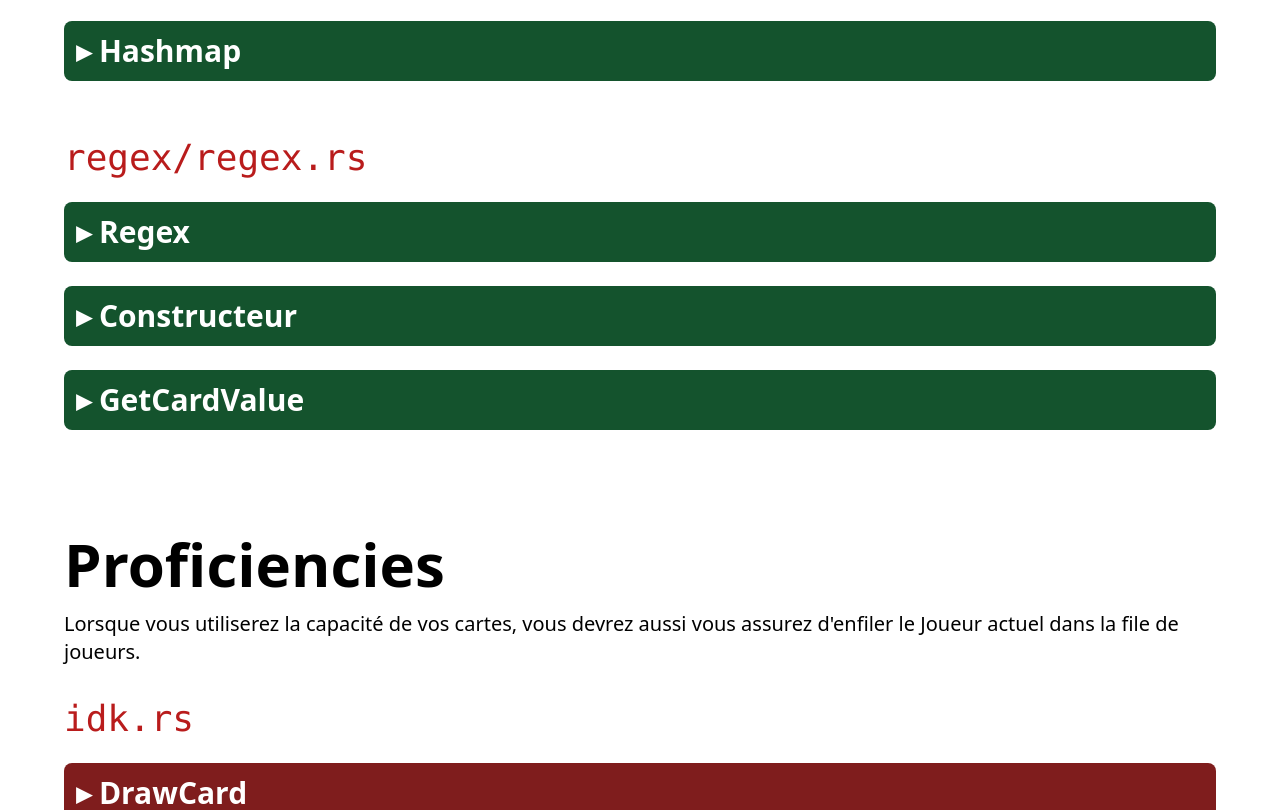
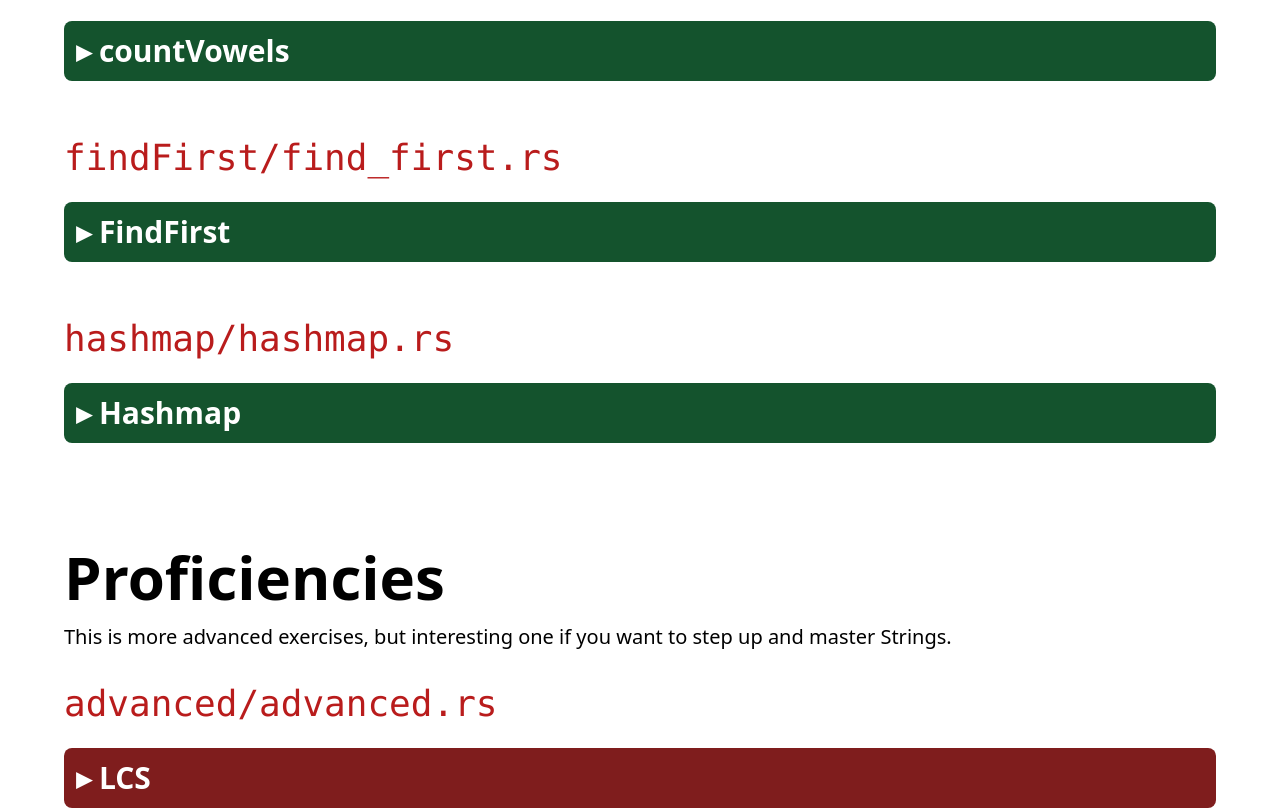
Before and after one commit to Gaspardcode/EPIRS-help, a React (Vite) app: page / in a window 1280 px wide. Shown: the part 1281-2091 px from the top of the page. Built offline with nearby package versions, Linux system fonts and the light colour scheme.

Commit message:
add exercises find_first, count_vowels, and strtok

```diff
--- a/src/subject/FundamentalsSection.jsx
+++ b/src/subject/FundamentalsSection.jsx
@@ -2,7 +2,7 @@ import React from "react";
 import Toggle from "../components/Toggle.jsx";
 import P from "../components/P.jsx";
 import CodeBlock from "../components/CodeBlock.jsx";
-import {HelpMessage, PrototypeMessage, TestMessage} from "../components/HighlightedMessage.jsx";
+import { PrototypeMessage } from "../components/HighlightedMessage.jsx";
 import UL from "../UL.jsx";
 import Code from "../components/Code.jsx";
 
@@ -12,15 +12,15 @@ function FundamentalsSection() {
             <section className="w-full px-16 py-8">
                 <h2 className="text-6xl font-bold pb-4">Fundamentals</h2>
                 <LcsPart />
+                <CountVowels />
+                <FindFirst />
                 <HashmapPart />
-            <RegexPart />
             </section>
         </>
     );
 }
 
-function LcsPart()
-{
+function LcsPart() {
     return (
         <section className="w-full py-4">
             <h3 className="text-4xl text-red-500"><Code>lcs/lcs.rs</Code></h3>
@@ -36,8 +36,41 @@ function LcsPart()
     );
 }
 
-function HashmapPart()
-{
+function CountVowels() {
+    return (
+        <section className="w-full py-4">
+            <h3 className="text-4xl text-red-500"><Code>findFirst/count_vowels.rs</Code></h3>
+            <Toggle title="countVowels" color={"fundamentals"}>
+                <P>The goal in here is to return the number of vowels of a given String
+                    Return 0 if empty.</P>
+                <PrototypeMessage>
+                    <CodeBlock language="language-rust">
+                        {`pub fn count_vowels(s: &str) -> usize {}`}
+                    </CodeBlock>
+                </PrototypeMessage>
+            </Toggle>
+        </section>
+    );
+}
+
+function FindFirst() {
+    return (
+        <section className="w-full py-4">
+            <h3 className="text-4xl text-red-500"><Code>findFirst/find_first.rs</Code></h3>
+            <Toggle title="FindFirst" color={"fundamentals"}>
+                <P>The find_first() function takes a string as input and returns the index of the patter given as parametter.
+                    If not found, you should return the len of the string.</P>
+                <PrototypeMessage>
+                    <CodeBlock language="language-rust">
+                        {`pub fn find_first(s: &str, pattern: &str) -> usize {}`}
+                    </CodeBlock>
+                </PrototypeMessage>
+            </Toggle>
+        </section>
+    );
+
+}
+function HashmapPart() {
     return (
         <section className="w-full py-4">
             <h3 className="text-4xl"><Code>hashmap/hashmap.rs</Code></h3>
@@ -55,47 +88,4 @@ function HashmapPart()
     );
 }
 
-function RegexPart()
-{
-    return (
-        <section className="w-full py-4">
-            <h3 className="text-4xl"><Code>regex/regex.rs</Code></h3>
-            <Toggle title="Regex" color={"fundamentals"}>
-                <P>Ici, nous allons définir une classe <Code>Card</Code> qui représente une carte de Uno. Nous définirons les différents types de cartes juste après.</P>
-                <div className="my-4"/>
-                <P><u>La classe <Code>Card</Code> doit avoir les attributs suivants :</u></P>
-                <UL>
-                    <li>Un attrubut <b>privé</b> <Code>Value</Code> de type <Code>string</Code> qui représente la valeur de la carte (exemple: "7", "Reverse", ect...).</li>
-                </UL>
-            </Toggle>
-            <Toggle title="Constructeur" color={"fundamentals"}>
-                <P>La classe <Code>Card</Code> doit avoir un constructeur qui initialise l'attribut <Code>Value</Code> à partir de la <Code>cardValue</Code> passée en paramètre.</P>
-                <PrototypeMessage>
-                    <CodeBlock language="language-csharp">
-                        {`public Card(string cardValue) { }`}
-                    </CodeBlock>
-                </PrototypeMessage>
-
-                Wait the next function if you want to test properly the constructor.
-            </Toggle>
-            <Toggle title="GetCardValue" color={"fundamentals"}>
-                <P>La classe <Code>Card</Code> doit avoir une méthode <Code>GetCardValue</Code> qui retourne l'attribut <Code>Value</Code> de la carte.</P>
-                <PrototypeMessage>
-                    <CodeBlock language="language-csharp">
-                        {`public string GetCardValue() { }`}
-                    </CodeBlock>
-                </PrototypeMessage>
-
-                <TestMessage>
-                    <CodeBlock language="language-csharp">
-                        {`Card card = new Card("7");
-Console.WriteLine(card.GetCardValue()); // Affiche "7"
-Card card2 = new Card("Reverse");
-Console.WriteLine(card2.GetCardValue()); // Affiche "Reverse"`}
-                    </CodeBlock>
-                </TestMessage>
-            </Toggle>
-        </section>
-    );
-}
 export default FundamentalsSection;
--- a/src/subject/IntroductionSection.jsx
+++ b/src/subject/IntroductionSection.jsx
@@ -2,7 +2,7 @@ import React from "react";
 import P from "../components/P";
 import Toggle from "../components/./Toggle.jsx";
 import CodeBlock from "../components/CodeBlock";
-import {HelpMessage, WarningMessage} from "../components/HighlightedMessage.jsx";
+import { HelpMessage, WarningMessage } from "../components/HighlightedMessage.jsx";
 import SubjectNav from "../components/SubjectNav.jsx";
 import UL from "../UL.jsx";
 
@@ -11,21 +11,21 @@ function IntroductionSection() {
         <>
             <section className="w-full px-16 py-8">
                 <h2 className="text-6xl font-bold">Introduction</h2>
-              <Consignes/>
-              <Architecture/>
+                <Consignes />
+                <Architecture />
             </section>
         </>
 
     );
 }
 
-function Consignes(){
+function Consignes() {
     return (
         <Toggle title="Consignes" color="info">
             <P>Voici un TP de soutien, faisant office d'exam blanc, vous étant proposé pour préparer l'exam.</P>
-            <div className="h-4"/>
+            <div className="h-4" />
             <P>Ce Tp est censé pouvoir être réalisé en 3h de temps, cependant aucun stress si vous ne l'avez pas fini, il est légèrement plus long que l'exam.</P>
-            <div className="h-4"/>
+            <div className="h-4" />
             <P>Bonnes révisions et n'hésitez pas à poser des questions au besoin, que ce soit sur discord.</P>
         </Toggle>
     )
@@ -46,7 +46,10 @@ function Architecture() {
 │    ├── hashmap
 │    │      │
 │    │      └── *.rs
-│    └── regex
+│    ├── findFirst
+│    │      │
+│    │      └── *.rs
+│    └── advanced (optional)
 │           │
 │           └── *.rs
 ├── test (optionnal)
--- a/src/subject/ProficienciesSection.jsx
+++ b/src/subject/ProficienciesSection.jsx
@@ -2,73 +2,55 @@ import React from "react";
 import Code from "../components/Code.jsx";
 import Toggle from "../components/Toggle.jsx";
 import P from "../components/P.jsx";
-import {PrototypeMessage, TestMessage} from "../components/HighlightedMessage.jsx";
+import { PrototypeMessage } from "../components/HighlightedMessage.jsx";
 import CodeBlock from "../components/CodeBlock.jsx";
-import UL from "../UL.jsx";
 
-function ProficienciesSection()
-{
+function ProficienciesSection() {
     return (
         <>
             <section className="w-full px-16 py-8">
                 <h2 className="text-6xl font-bold pb-4">Proficiencies</h2>
-                <P>Lorsque vous utiliserez la capacité de vos cartes, vous devrez aussi vous assurez d'enfiler le Joueur actuel dans la file de joueurs.</P>
-                <div className="my-4"/>
-                <PlayerPart2/>
+                <P>This is more advanced exercises, but interesting one if you want to step up and master Strings.</P>
+                <div className="my-4" />
+                <StrTok />
             </section>
         </>
     );
 }
 
-function PlayerPart2()
-{
+function StrTok() {
     return (
         <section className="w-full py-4">
-            <h3 className="text-4xl text-red-500"><Code>idk.rs</Code></h3>
-            <Toggle title="DrawCard" color="proficiencies">
-                <P>La méthode <Code>DrawCard</Code> prend en paramètre le paquet de cartes. Elle ajoute une carte au joueur en prenant la première carte du paquet (à l'index 0).</P>
-                <P>N'oubliez pas de retirer la carte du paquet.</P>
+            <h3 className="text-4xl text-red-500"><Code>advanced/advanced.rs</Code></h3>
+            <Toggle title="LCS" color={"proficiencies"}>
+                <P>The strtok function is used to tokenize (split) a string into smaller parts (tokens) based on a specified delimiter...</P>
+                <PrototypeMessage>
+                    <CodeBlock language="language-rust">
+                        {`
+#[cfg(test)]
+mod tests {
+use crate::tok::StrTokenizer;
 
-                <PrototypeMessage>
-                    <CodeBlock language="language-csharp">
-                        {`public void DrawCard(List<Card> deck) { }`}
+#[test]
+fn test_global() {
+let mut text = String::from("hello,world;this:is rust!");
+let delimiters = ",;: ";
+let mut tokenizer = StrTokenizer::new(&mut text, delimiters);
+assert_eq!(tokenizer.next(), Some("hello".to_string()));
+assert_eq!(tokenizer.next(), Some("world".to_string()));
+assert_eq!(tokenizer.next(), Some("this".to_string()));
+assert_eq!(tokenizer.next(), Some("is".to_string()));
+assert_eq!(tokenizer.next(), Some("rust!".to_string()));
+assert_eq!(tokenizer.next(), None);
+}
+}
+`}
                     </CodeBlock>
                 </PrototypeMessage>
-
-                <TestMessage>
-                    <CodeBlock language="language-csharp">
-                        {`Player player = new Player("Alice");
-List<Card> deck = new List<Card> { new BasicCard("6", ColorEnum.ColorRed), new BasicCard("6", ColorEnum.ColorBlue), new BasicCard("6", ColorEnum.ColorGreen) };
-player.DrawCard(deck);
-// player should have 1 card in his hand -> 6 red
-// deck should have 2 cards -> 6 blue, 6 green
-`}
-                    </CodeBlock>
-                </TestMessage>
-            </Toggle>
-
-            <Toggle title="UseCard" color="proficiencies">
-                <P>La méthode <Code>UseCard</Code> prend en paramètre la carte à jouer et la pile de cartes. Elle ajoute la carte à la pile puis retire la carte de la main du joueur.</P>
-
-                <PrototypeMessage>
-                    <CodeBlock language="language-csharp">
-                        {`public void UseCard(Card card, Stack<Card> stack) { }`}
-                    </CodeBlock>
-                </PrototypeMessage>
-
-                <TestMessage>
-                    <CodeBlock language="language-csharp">
-                        {`Player player = new Player("Alice");
-player.Hand = new Card[] { new BasicCard("6", ColorEnum.ColorRed), new BasicCard("6", ColorEnum.ColorBlue) };
-Stack<Card> stack = new Stack<Card>();
-player.UseCard(player.Hand[0], stack);
-// player should have 1 card in his hand -> 6 blue
-// stack should have 1 card -> 6 red
-`}
-                    </CodeBlock>
-                </TestMessage>
             </Toggle>
         </section>
     );
 }
+
+
 export default ProficienciesSection;
```
Lines whose indentation alone changed are shown as unchanged.
